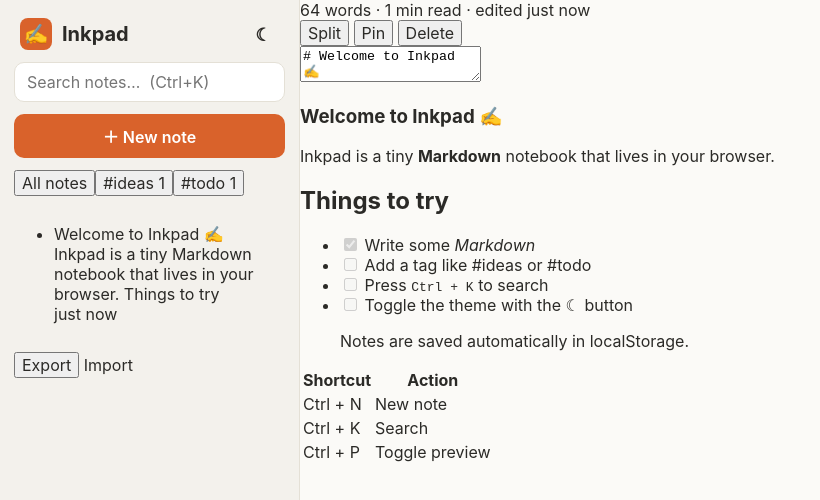
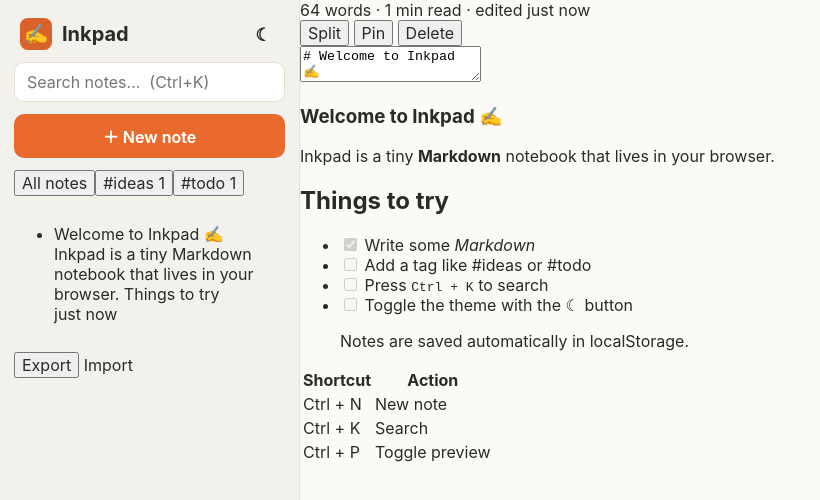
Before and after one commit to C-Kaenel/inkpad, a website with bundled scripts: page index.html in a window 1280 px wide. In both pictures the pointer is over the button "＋ New note". Shown: the top 500 px of the page, without its empty margins (0-820 px from the left). Built offline with nearby package versions, Linux system fonts and the light colour scheme.

```diff
--- a/css/app.css
+++ b/css/app.css
@@ -121,3 +121,5 @@ button {
 }
 
 .new-btn:hover {
+  filter: brightness(1.08);
+}
```
